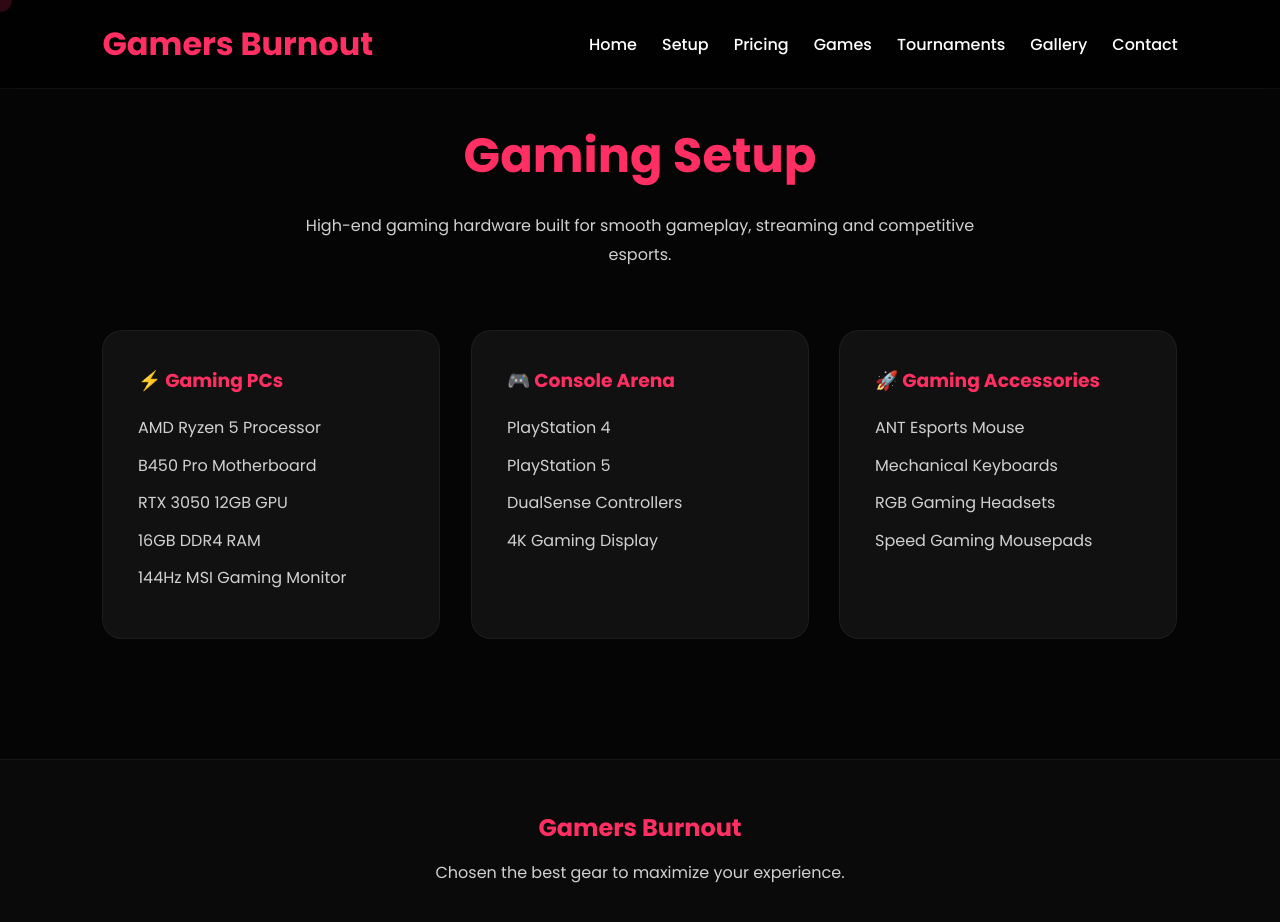
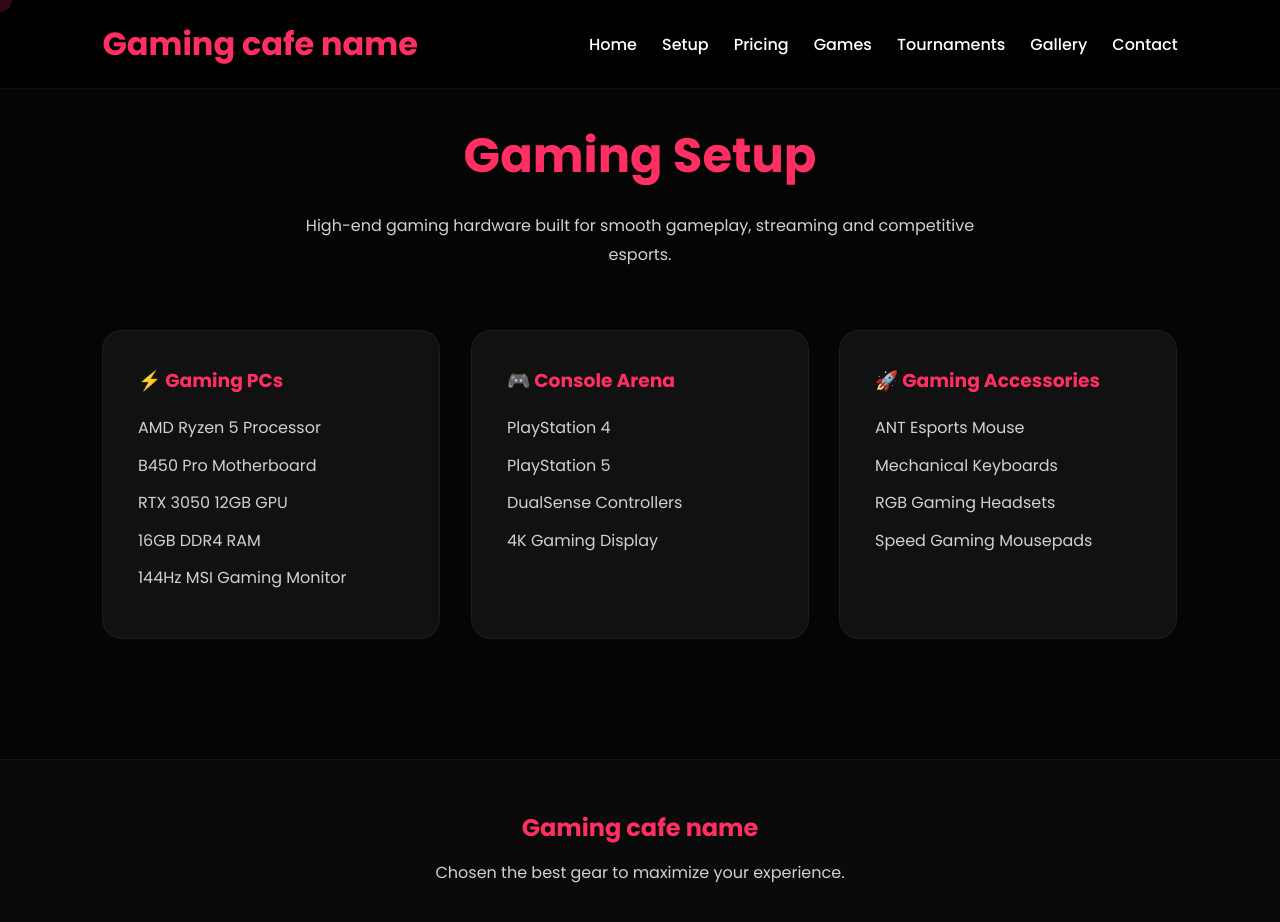
Before and after one commit to ktshgsg/cafe-website, a website: page public/setup.html in a window 1280 px wide. Drawn offline with Linux system fonts and the light colour scheme.

Commit message:
Update title and description to generic gaming cafe

```diff
--- a/public/setup.html
+++ b/public/setup.html
@@ -3,8 +3,8 @@
 <head>
     <meta charset="UTF-8">
     <meta name="viewport" content="width=device-width, initial-scale=1.0">
-    <meta name="description" content="Gamers Burnout Gaming Cafe">
-    <title>Setup | Gamers Burnout</title>
+    <meta name="description" content="Gaming cafe name">
+    <title>Setup | Gaming cafe name</title>
     <link rel="stylesheet" href="style.css">
 </head>
 
@@ -14,7 +14,7 @@
 
     <nav>
 
-        <h1>Gamers Burnout</h1>
+        <h1>Gaming cafe name</h1>
 
         <ul class="nav-links">
             <li><a href="index.html">Home</a></li>
@@ -79,7 +79,7 @@
 
 <footer>
 
-    <h2>Gamers Burnout</h2>
+    <h2>Gaming cafe name</h2>
 
     <p>
         Chosen the best gear to maximize your experience.
```
